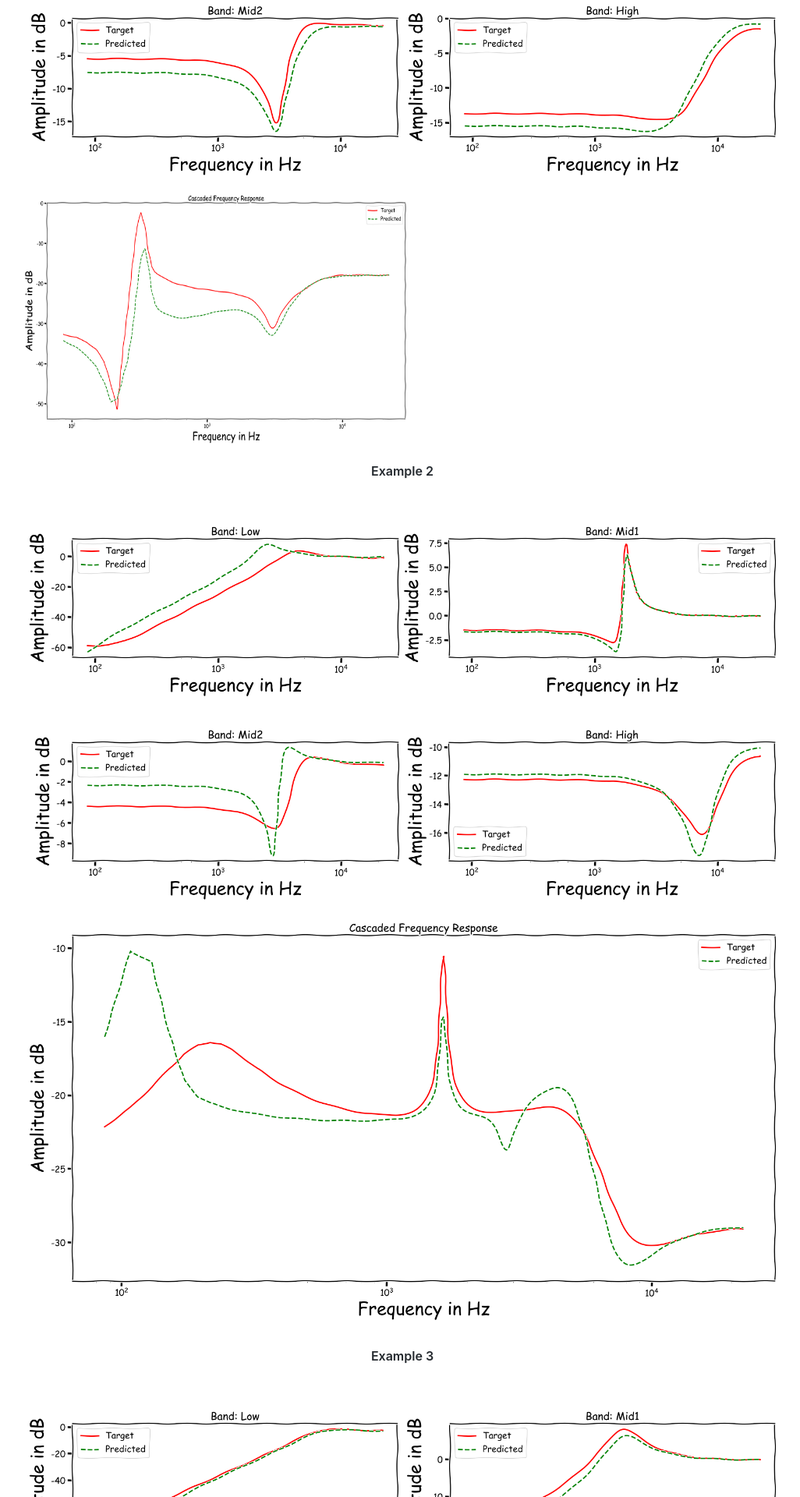
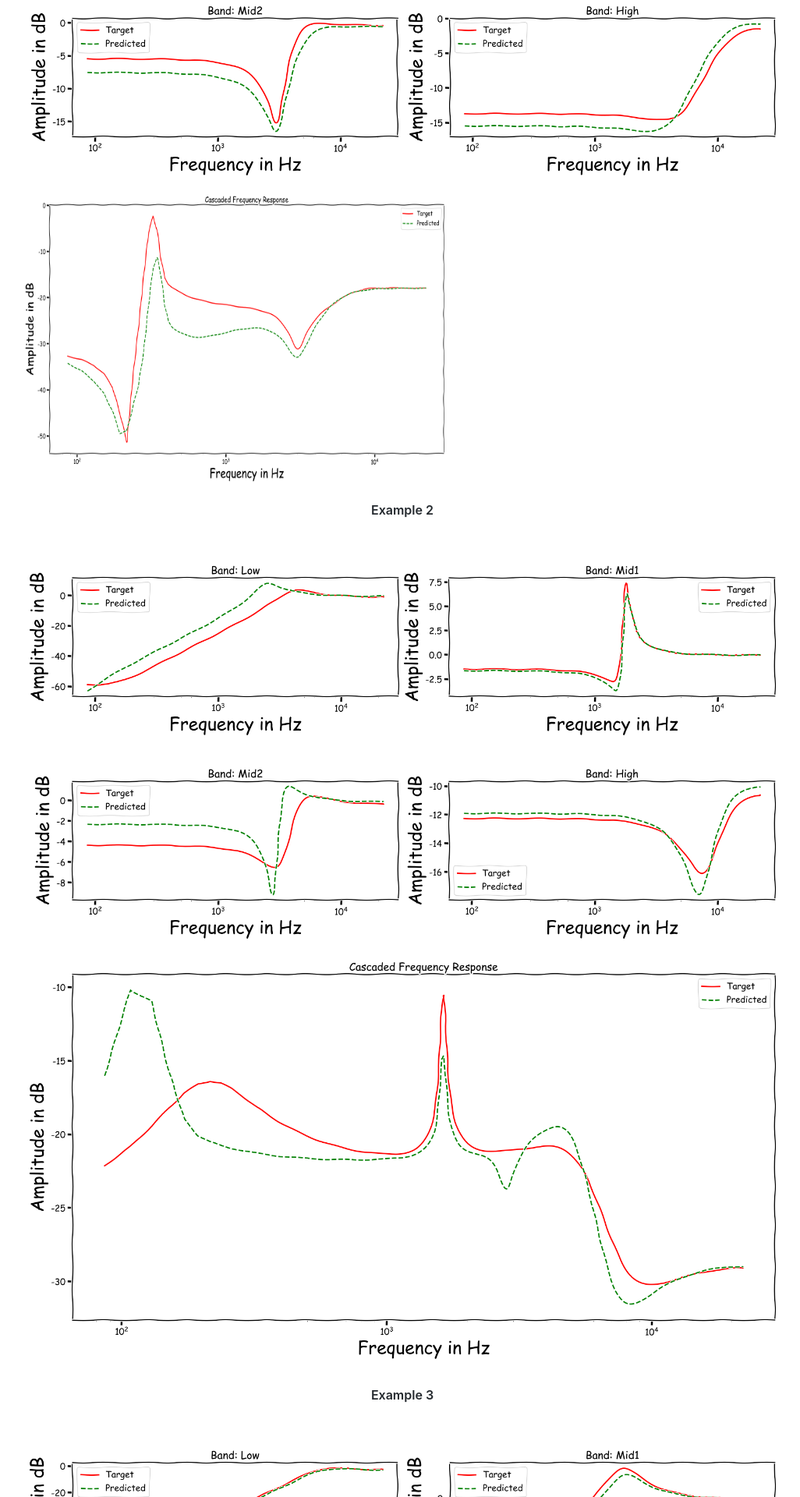
Before and after one commit to Js-Mim/sp-demo, a Jekyll site: the page built from index.md, in a window 1280 px wide. Shown: the part 797-2717 px from the top of the page at 78% size, without its empty margins (124-1150 px from the left). Built offline with Jekyll 4.4.1, drawn with Linux system fonts in a browser that asks for light colours; comment, search, counter and statistics services are not loaded.

```diff
--- a/index.md
+++ b/index.md
@@ -13,7 +13,7 @@
 <p align="center"> <b>Example 1</b></p>
 
 ![Example 1](https://raw.githubusercontent.com/Js-Mim/sp-demo/master/figures/f_r_a.png)
-<img align="center" src="https://raw.githubusercontent.com/Js-Mim/sp-demo/master/figures/f_r_a_cs.png" width="500" height="333" />
+<img align="center" src="https://raw.githubusercontent.com/Js-Mim/sp-demo/master/figures/f_r_a_cs.png" width="550" height="383" />
 
 
 <p align="center"> <b>Example 2</b></p>
```
